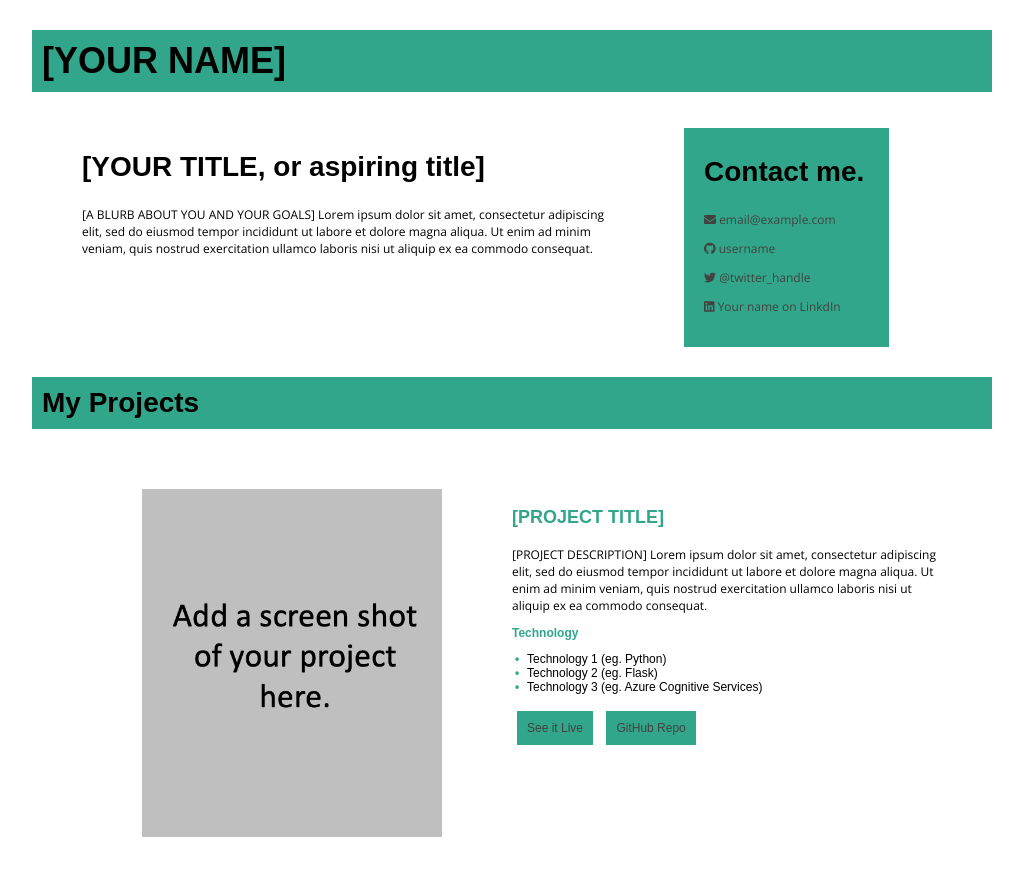
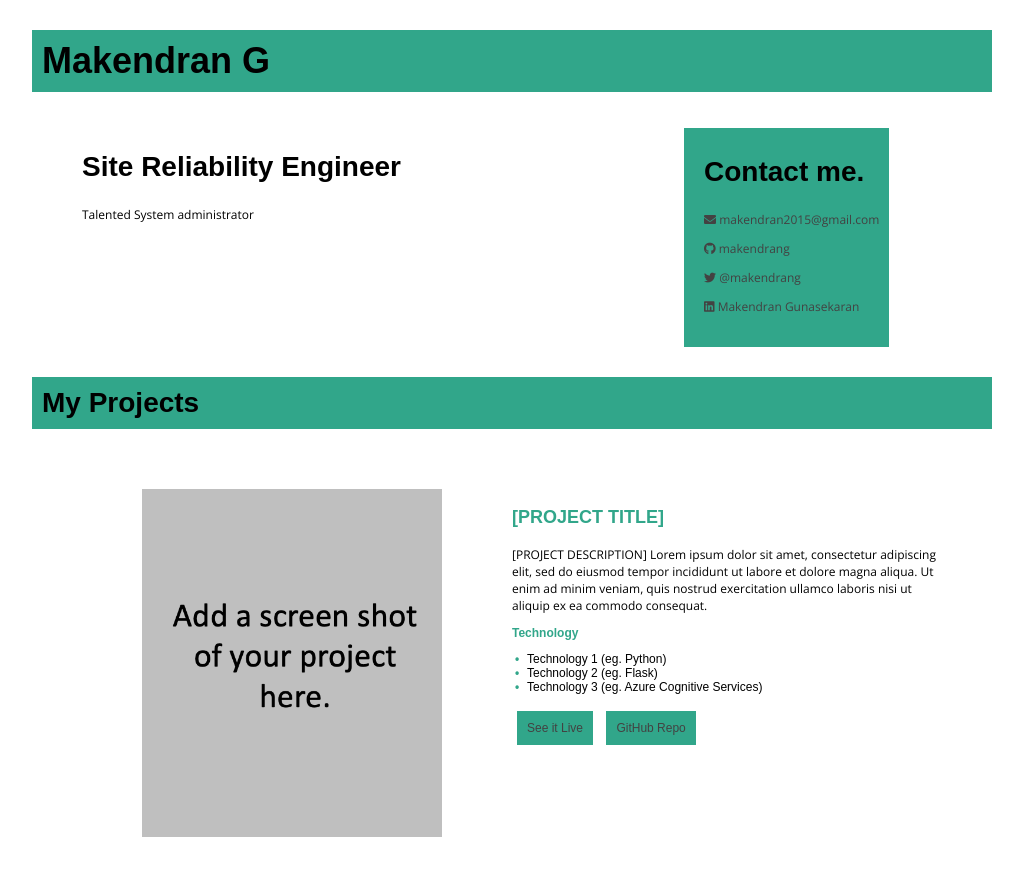
Before and after one commit to in-the-code-garden/portfolio-template, a plain HTML site: page index.html in a window 1280 px wide. Shown: the whole page, without its empty margins (128-1151 px from the left). Drawn offline with nearby package versions, Linux system fonts and the light colour scheme; a web font is replaced by a local one.

Commit message:
Added portfolio details

```diff
--- a/index.html
+++ b/index.html
@@ -2,7 +2,7 @@
 
 	<head>
 		<link href="style.css" rel="stylesheet">
-		<title>Renee Noble - Portfolio</title>
+		<title>Makendran G - Portfolio</title>
         <link rel="stylesheet" href="https://cdnjs.cloudflare.com/ajax/libs/font-awesome/5.15.4/css/all.min.css">
         <link rel="preconnect" href="https://fonts.googleapis.com">
         <link rel="preconnect" href="https://fonts.gstatic.com" crossorigin>
@@ -12,34 +12,34 @@
 	<body>
 
 
-		<h1 class="banner">[YOUR NAME]</h1>
+		<h1 class="banner">Makendran G</h1>
         <header id="header">
             <section id="header-main">
                 <article id="header-blurb">
                 <h2>
-                [YOUR TITLE, or aspiring title]
+                Site Reliability Engineer
                 </h2>
                     <p>
-                        [A BLURB ABOUT YOU AND YOUR GOALS] Lorem ipsum dolor sit amet, consectetur adipiscing elit, sed do eiusmod tempor incididunt ut labore et dolore magna aliqua. Ut enim ad minim veniam, quis nostrud exercitation ullamco laboris nisi ut aliquip ex ea commodo consequat.
+                        Talented System administrator
                     </p>
                 </article>
                 <article id="header-contact">
                     <h2>Contact me.</h2>
                         <p>
                             <i class="fa fa-envelope" aria-hidden="true"></i>
-                            <a href="mailto:your-email@example.com">email@example.com</a>
+                            <a href="mailto:makendran2015@gmail.com">makendran2015@gmail.com</a>
                         </p>
                         <p>
                             <i class="fab fa-github" aria-hidden="true"></i>
-                            <a href="github.com/gh-username">username</a>
+                            <a href="github.com/gh-makendrang">makendrang</a>
                         </p>
                         <p>
                             <i class="fab fa-twitter" aria-hidden="true"></i>
-                            <a href="https://twitter.com/noble_renee">@twitter_handle</a>
+                            <a href="https://twitter.com/makendrang">@makendrang</a>
                         </p>
                         <p>
                             <i class="fab fa-linkedin" aria-hidden="true"></i>
-                            <a href="https://www.linkedin.com/in/your-link">Your name on LinkdIn</a>
+                            <a href="https://www.linkedin.com/in/makendran">Makendran Gunasekaran</a>
                         </p>
                 </article>
             </section>
```
